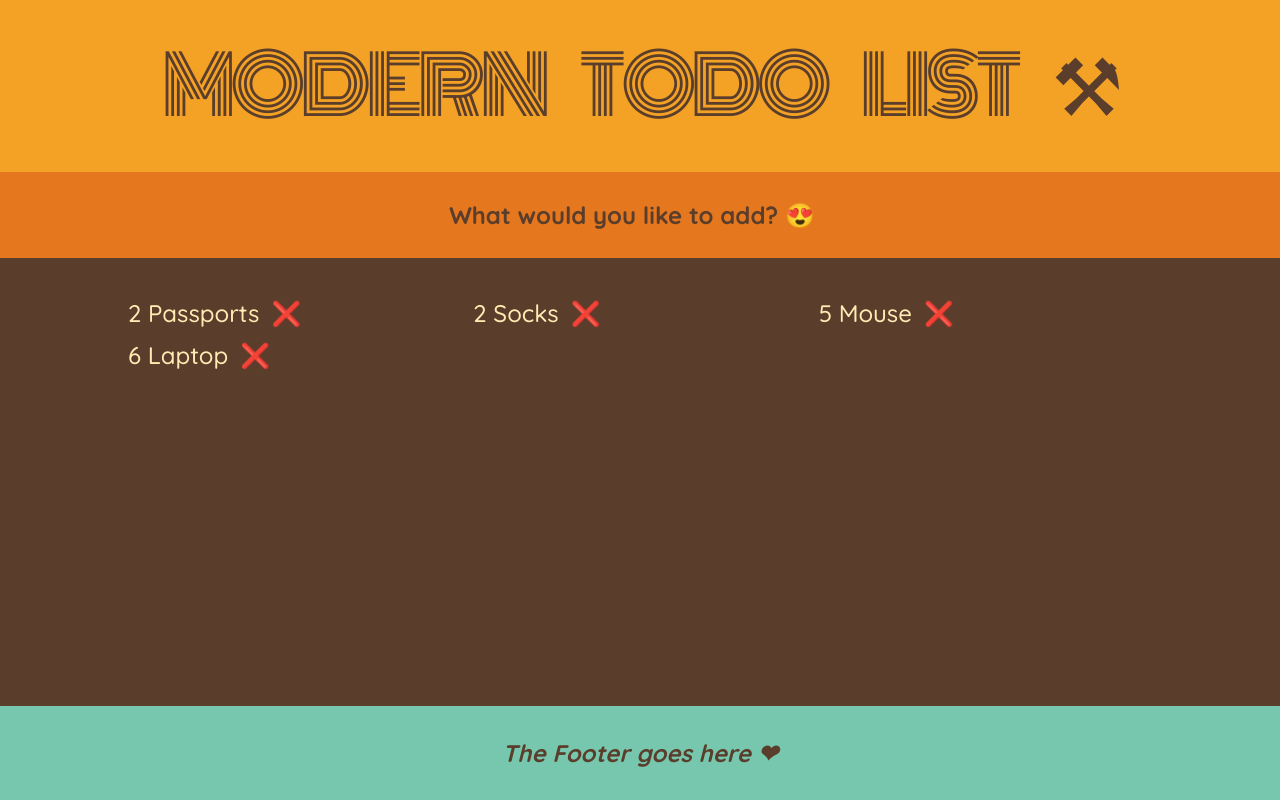
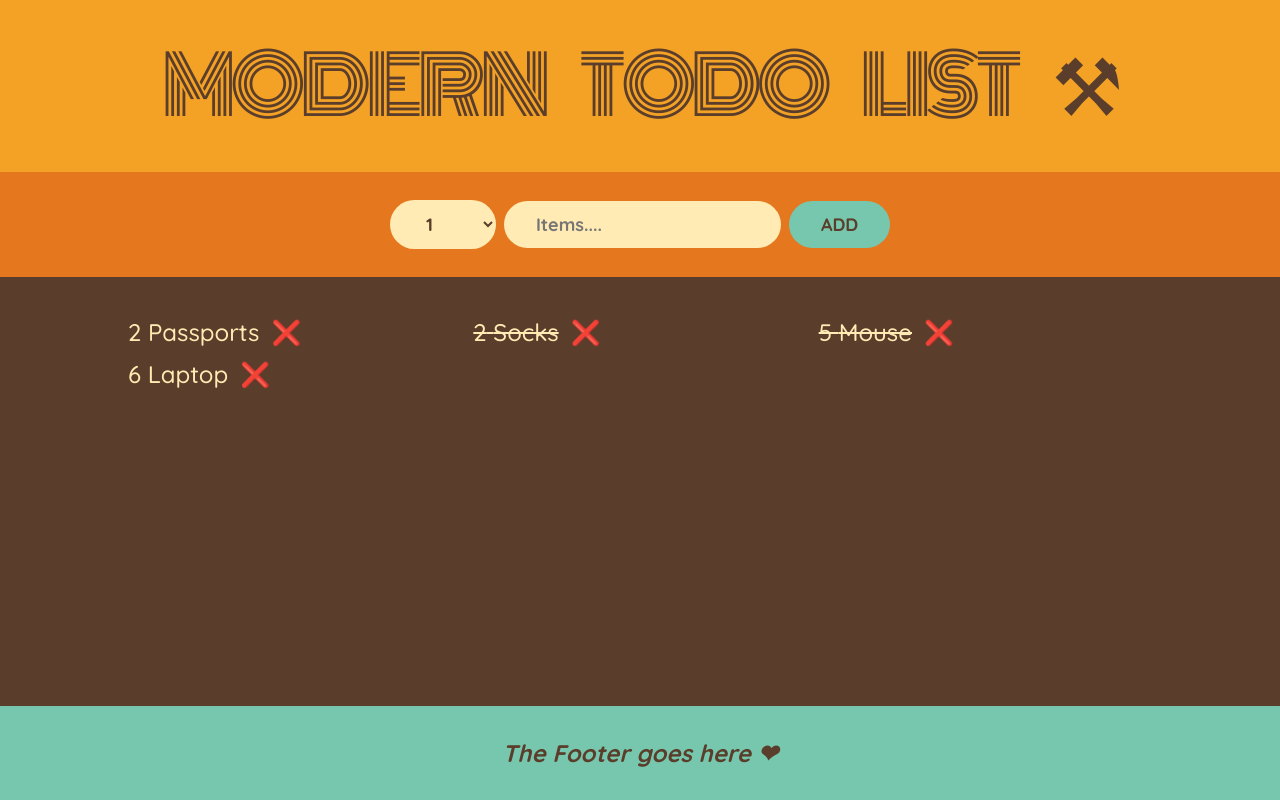
Before and after one commit to faisalkhandev/modernToDoList, a React (Create React App) app: page / in a window 1280 px wide. Built offline with nearby package versions, Linux system fonts and the light colour scheme.

Commit message:
JS: updated

```diff
--- a/src/App.js
+++ b/src/App.js
@@ -1,9 +1,9 @@
-import React from "react";
+import React, { useState } from "react";
 
 const initialItems = [
   { id: 1, description: "Passports", quantity: 2, packed: false },
-  { id: 2, description: "Socks", quantity: 2, packed: false },
-  { id: 3, description: "Mouse", quantity: 5, packed: false },
+  { id: 2, description: "Socks", quantity: 2, packed: true },
+  { id: 3, description: "Mouse", quantity: 5, packed: true },
   { id: 4, description: "Laptop", quantity: 6, packed: false },
 ];
 
@@ -26,10 +26,32 @@ function Logo() {
   );
 }
 function Form() {
+  const { descrip, setDescription } = useState("");
+
+  function handleAddBtn(e) {
+    e.preventDefault();
+  }
+  // function handleOnChange(e) {
+  //   setDescription(e.target.value);
+  // }
+
   return (
-    <div className="add-form">
-      <h3>What would you like to add? 😍</h3>
-    </div>
+    <form className="add-form" onSubmit={handleAddBtn}>
+      <select name="" id="">
+        {Array.from({ length: 20 }, (_, i) => i + 1).map((num) => (
+          <option value={num} key={num}>
+            {num}
+          </option>
+        ))}
+      </select>
+      <input
+        type="text"
+        placeholder="Items...."
+        value={descrip}
+        onChange={(e) => setDescription(e.target.value)}
+      />
+      <button>Add</button>
+    </form>
   );
 }
 function PackingList() {
@@ -37,7 +59,7 @@ function PackingList() {
     <div className="list">
       <ul>
         {initialItems.map((item) => (
-          <Item items={item} />
+          <Item items={item} key={item.id} />
         ))}
       </ul>
     </div>
@@ -47,7 +69,7 @@ function PackingList() {
 function Item({ items }) {
   return (
     <li>
-      <span>
+      <span style={items.packed ? { textDecoration: "line-through" } : {}}>
         {items.quantity} {items.description}
       </span>
       <span>❌</span>
```
